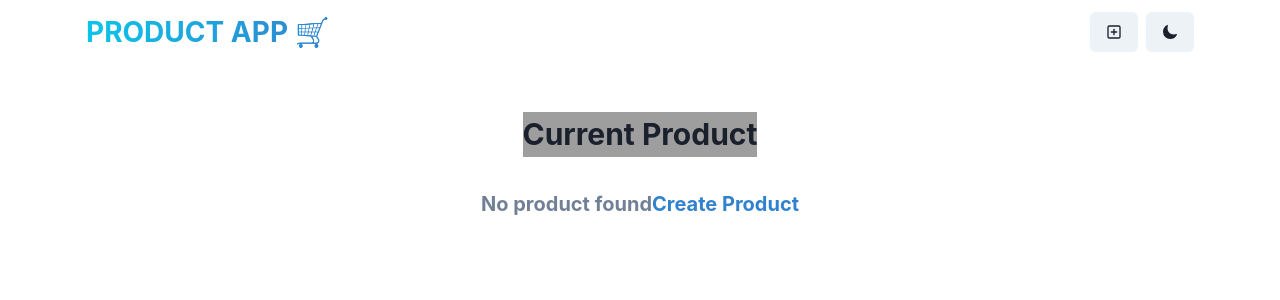
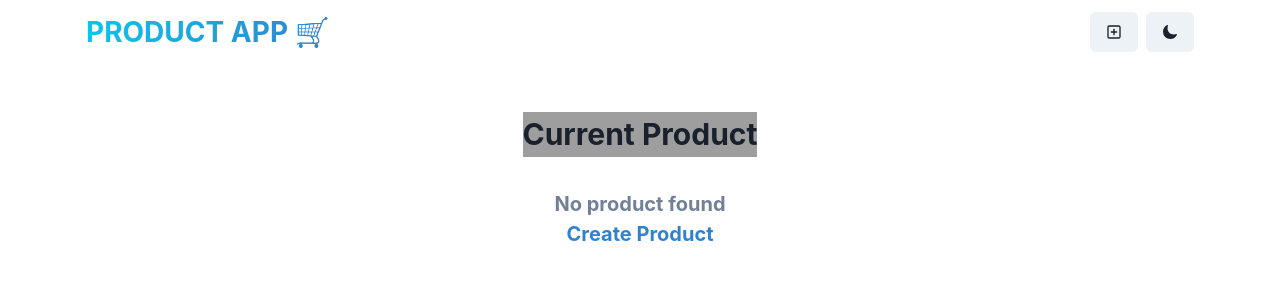
Before and after one commit to sanjaii1/Product-App-MERN-, a React (Vite) app in the folder frontEnd/: page / in a window 1280 px wide. Shown: the top 300 px of the page. Built offline with nearby package versions, Linux system fonts and the light colour scheme; grey boxes are pictures that could not be loaded.

Commit message:
style change

```diff
--- a/frontEnd/src/pages/homePage.jsx
+++ b/frontEnd/src/pages/homePage.jsx
@@ -34,7 +34,7 @@ const HomePage = () => {
         >
           No product found
           <Link to={"/create"}>
-          <Text as='span' color='blue.500' _hover={{textDecoration:"underline"}}>
+          <Text  color='blue.500' _hover={{textDecoration:"underline"}}>
             Create Product
           </Text>
 
```
